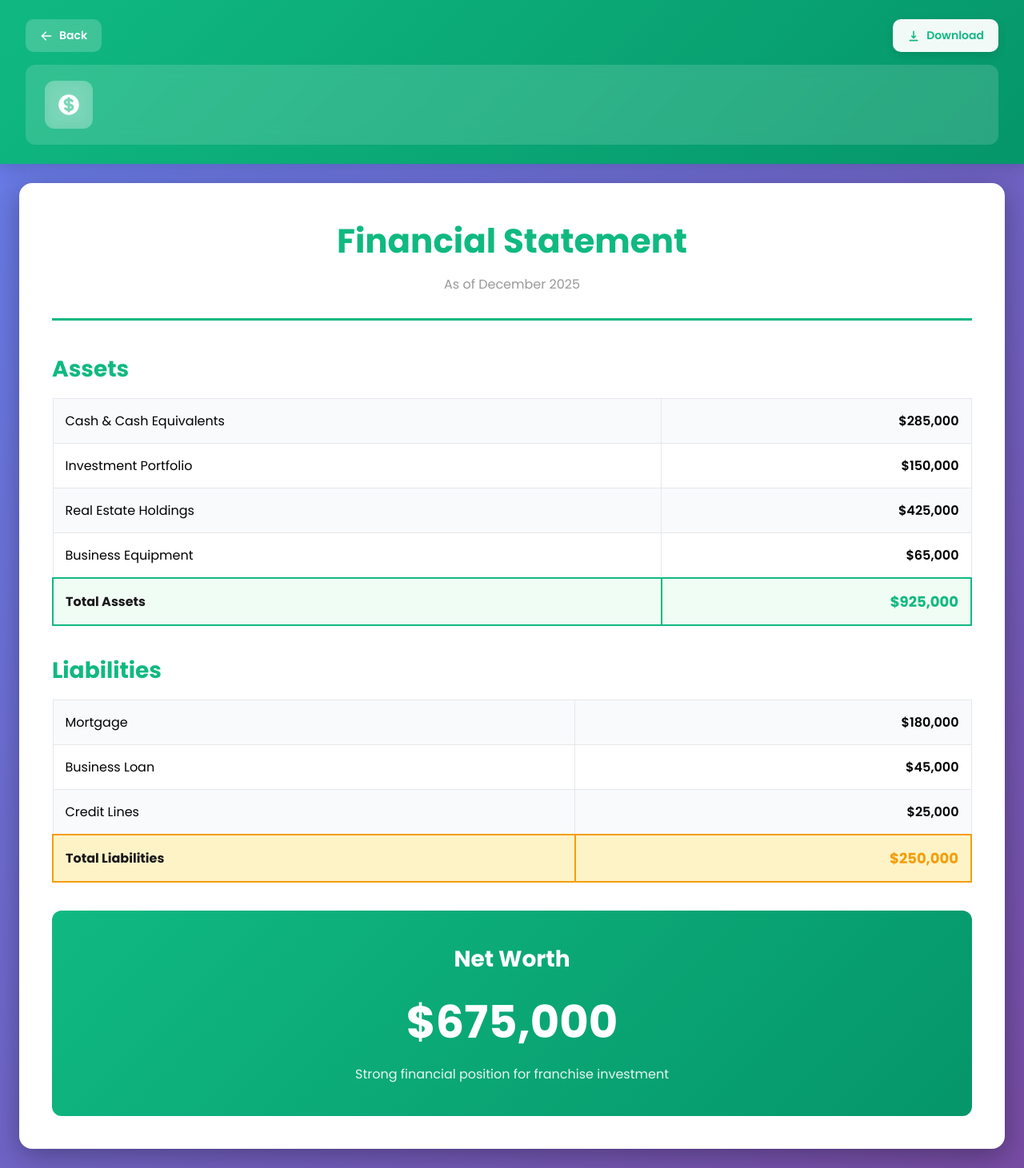
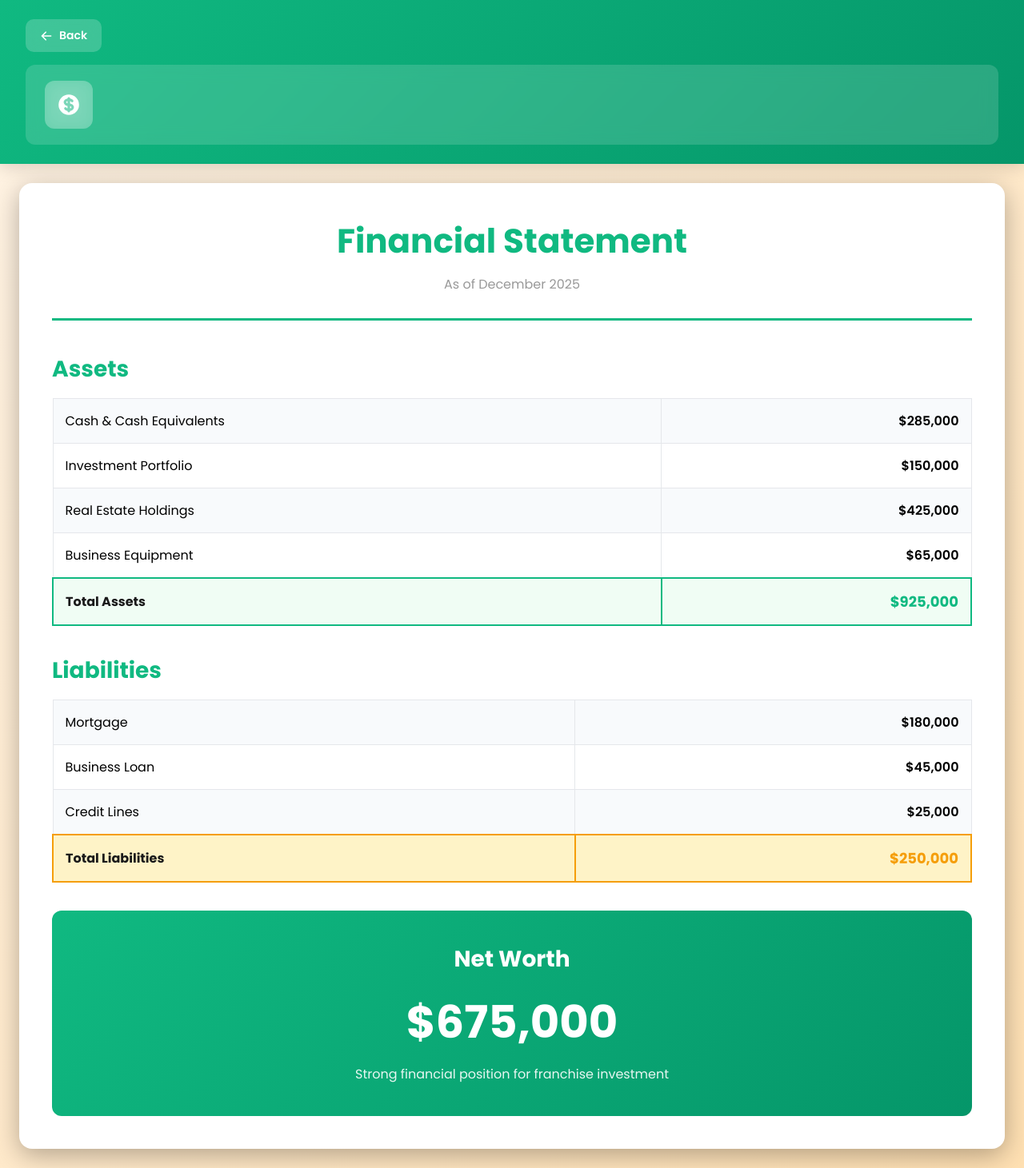
Before and after one commit to dillandeluxe/CSIT327-G5-FranchiseHub, a Django app: template templates/accounts/document_viewer.html in a window 1280 px wide. Shown: the whole page at 80% size. Run offline with Django 5.2, Linux system fonts and the light colour scheme; the template is opened without the code that fills it, so the values that code supplies are empty.

Commit message:
Change background to light orange and remove download button

```diff
--- a/templates/accounts/document_viewer.html
+++ b/templates/accounts/document_viewer.html
@@ -15,7 +15,7 @@
 
         body {
             font-family: 'Poppins', sans-serif;
-            background: linear-gradient(135deg, #667eea 0%, #764ba2 100%);
+            background: linear-gradient(135deg, #fff4e6 0%, #ffe0b2 100%);
             min-height: 100vh;
             display: flex;
             flex-direction: column;
@@ -212,12 +212,6 @@
                     Back
                 </a>
             </div>
-            <a href="{{ file_url }}" download class="action-btn">
-                <svg width="16" height="16" fill="currentColor" viewBox="0 0 20 20">
-                    <path fill-rule="evenodd" d="M3 17a1 1 0 011-1h12a1 1 0 110 2H4a1 1 0 01-1-1zm3.293-7.707a1 1 0 011.414 0L9 10.586V3a1 1 0 112 0v7.586l1.293-1.293a1 1 0 111.414 1.414l-3 3a1 1 0 01-1.414 0l-3-3a1 1 0 010-1.414z" clip-rule="evenodd"/>
-                </svg>
-                Download
-            </a>
         </div>
 
         <div class="document-info">
```
